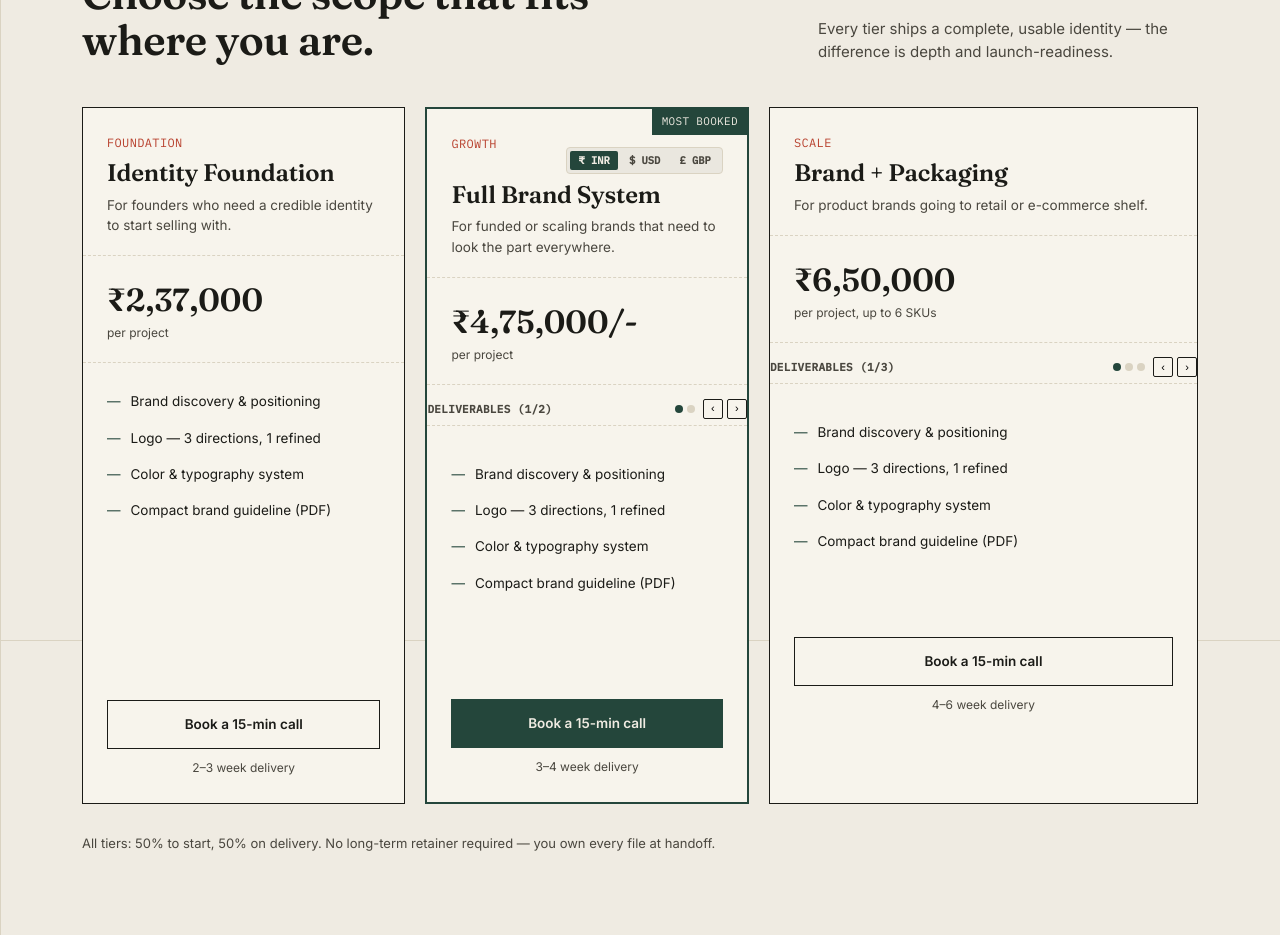
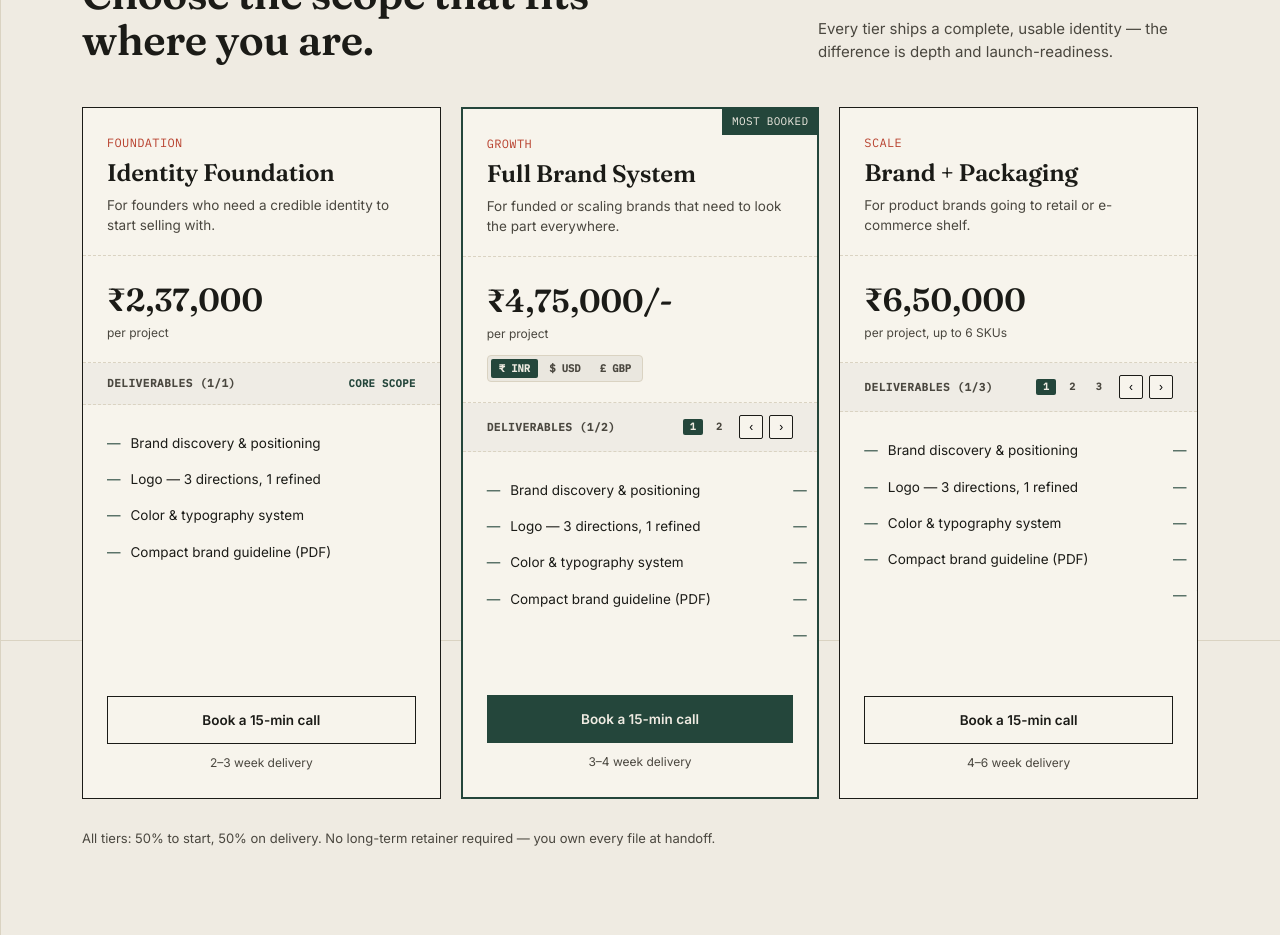
Before and after one commit to Vrundpatel153/drawingboard, a React (Vite) app in the folder react-app/: page /service/branding in a window 1280 px wide. Shown: the part 7360-8295 px from the top of the page. Built offline with nearby package versions, Linux system fonts and the light colour scheme; no server answers; a web font is replaced by a local one.

Commit message:
fix: polish pricing cards UI alignment, currency toggle layout, and deliverables slider responsiveness

```diff
--- a/react-app/src/pages/BrandingPage.jsx
+++ b/react-app/src/pages/BrandingPage.jsx
@@ -411,7 +411,8 @@ export default function BrandingPage() {
         .bp-tier-list { padding: 20px 24px; flex: 1; list-style: none; font-size: 13.5px; }
         .bp-tier-list li { padding: 8px 0; display: flex; gap: 10px; }
         .bp-tier-list li::before { content: "—"; color: var(--pine); flex-shrink: 0; }
-        .bp-tier-foot { padding: 22px 24px 26px; }
+        .bp-tier-foot { padding: 22px 24px 26px; margin-top: auto; }
+
         .bp-tier-btn { display: block; text-align: center; padding: 13px; border: 1.5px solid var(--ink); font-size: 13.5px; font-weight: 600; text-decoration: none; color: var(--ink); transition: opacity .15s; }
         .bp-tier.bp-feat .bp-tier-btn { background: var(--pine); color: var(--paper); border-color: var(--pine); }
         .bp-tier-btn:hover { opacity: 0.85; }
@@ -1315,7 +1316,6 @@ export default function BrandingPage() {
 
         {/* ── PRICING ──────────────────────────────────────────────────── */}
         <section id="pricing">
-
           <div className="wrap">
             <div className="bp-section-head">
               <div>
@@ -1326,36 +1326,60 @@ export default function BrandingPage() {
             </div>
 
             <div className="bp-tiers">
-              {/* Foundation */}
+              {/* Foundation — Card 1 */}
               <div className="bp-tier">
                 <div className="bp-tier-head">
                   <div className="name mono">FOUNDATION</div>
                   <h3>Identity Foundation</h3>
+
                   <p className="desc">For founders who need a credible identity to start selling with.</p>
                 </div>
                 <div className="bp-tier-price">
                   <span className="amt">₹2,37,000</span>
                   <div className="per">per project</div>
                 </div>
-                <ul className="bp-tier-list">
+
+                {/* Unified Deliverables Bar */}
+                <div style={{ display: 'flex', justifyContent: 'space-between', alignItems: 'center', padding: '12px 24px', background: 'rgba(27,27,23,0.03)', borderBottom: '1px dashed var(--paper-line)' }}>
+                  <span className="mono" style={{ fontSize: '11px', fontWeight: 'bold', color: 'var(--ink-soft)', letterSpacing: '0.05em' }}>
+                    DELIVERABLES (1/1)
+                  </span>
+                  <span className="mono" style={{ fontSize: '10.5px', color: 'var(--pine)', fontWeight: 600, letterSpacing: '0.04em' }}>
+                    CORE SCOPE
+                  </span>
+                </div>
+
+                <div style={{ padding: '20px 24px', flex: 1 }}>
+                  <ul className="bp-tier-list" style={{ padding: 0, margin: 0 }}>
                     <li>Brand discovery &amp; positioning</li>
                     <li>Logo — 3 directions, 1 refined</li>
                     <li>Color &amp; typography system</li>
                     <li>Compact brand guideline (PDF)</li>
                   </ul>
+                </div>
+
                 <div className="bp-tier-foot">
                   <a className="bp-tier-btn" href="https://cal.com/dandelion-nrvrze" target="_blank" rel="noopener noreferrer">Book a 15-min call</a>
                   <div className="bp-tier-time">2–3 week delivery</div>
                 </div>
               </div>
 
-              {/* Growth — Featured */}
+              {/* Growth — Featured Card 2 */}
               <div className="bp-tier bp-feat">
                 <div className="bp-flag mono">MOST BOOKED</div>
                 <div className="bp-tier-head">
-                  <div style={{ display: 'flex', justifyContent: 'space-between', alignItems: 'flex-start', flexWrap: 'wrap', gap: '8px', marginBottom: '8px' }}>
-                    <div className="name mono" style={{ margin: 0 }}>GROWTH</div>
-                    <div className="bp-currency-toggle mono" style={{ marginTop: '12px' }}>
+                  <div className="name mono">GROWTH</div>
+                  <h3>Full Brand System</h3>
+                  <p className="desc">For funded or scaling brands that need to look the part everywhere.</p>
+                </div>
+
+                <div className="bp-tier-price" style={{ display: 'flex', justifyContent: 'space-between', alignItems: 'flex-end', gap: '12px', flexWrap: 'wrap' }}>
+                  <div>
+                    <span className="amt">{growthPrices[growthCurrency]}</span>
+                    <div className="per">per project</div>
+                  </div>
+                  {/* Currency Toggle inside price block */}
+                  <div className="bp-currency-toggle mono" style={{ margin: 0 }}>
                     <button
                       type="button"
                       className={`bp-curr-btn ${growthCurrency === 'INR' ? 'active' : ''}`}
@@ -1382,52 +1406,33 @@ export default function BrandingPage() {
                     </button>
                   </div>
                 </div>
-                  <h3>Full Brand System</h3>
-                  <p className="desc">For funded or scaling brands that need to look the part everywhere.</p>
-                </div>
-                <div className="bp-tier-price">
-                  <span className="amt">{growthPrices[growthCurrency]}</span>
-                  <div className="per">per project</div>
-                </div>
-
-                {/* Deliverables Inner Side Slider Header */}
-                <div style={{ display: 'flex', justifyContent: 'space-between', alignItems: 'center', margin: '14px 0 10px', paddingBottom: '6px', borderBottom: '1px dashed var(--paper-line)' }}>
-                  <span className="mono" style={{ fontSize: '11px', fontWeight: 600, color: 'var(--ink-soft)' }}>
+
+                {/* Unified Deliverables Bar */}
+                <div style={{ display: 'flex', justifyContent: 'space-between', alignItems: 'center', padding: '12px 24px', background: 'rgba(27,27,23,0.03)', borderBottom: '1px dashed var(--paper-line)' }}>
+                  <span className="mono" style={{ fontSize: '11px', fontWeight: 'bold', color: 'var(--ink-soft)', letterSpacing: '0.05em' }}>
                     DELIVERABLES ({growthSlide + 1}/2)
                   </span>
-                  <div style={{ display: 'flex', alignItems: 'center', gap: '4px' }}>
+                  <div style={{ display: 'flex', alignItems: 'center', gap: '6px' }}>
                     <button
                       type="button"
                       onClick={() => setGrowthSlide(0)}
-                      style={{
-                        width: '8px',
-                        height: '8px',
-                        borderRadius: '50%',
-                        border: 'none',
-                        background: growthSlide === 0 ? 'var(--pine)' : 'var(--paper-line)',
-                        cursor: 'pointer',
-                        padding: 0
-                      }}
-                      title="Slide 1: Core Foundation"
-                    />
+                      className={`bp-curr-btn mono ${growthSlide === 0 ? 'active' : ''}`}
+                      style={{ fontSize: '10px', padding: '3px 7px' }}
+                    >
+                      1
+                    </button>
                     <button
                       type="button"
                       onClick={() => setGrowthSlide(1)}
-                      style={{
-                        width: '8px',
-                        height: '8px',
-                        borderRadius: '50%',
-                        border: 'none',
-                        background: growthSlide === 1 ? 'var(--pine)' : 'var(--paper-line)',
-                        cursor: 'pointer',
-                        padding: 0
-                      }}
-                      title="Slide 2: Full System"
-                    />
+                      className={`bp-curr-btn mono ${growthSlide === 1 ? 'active' : ''}`}
+                      style={{ fontSize: '10px', padding: '3px 7px' }}
+                    >
+                      2
+                    </button>
                     <button
                       type="button"
                       onClick={() => setGrowthSlide((prev) => (prev > 0 ? prev - 1 : 1))}
-                      style={{ background: 'none', border: '1px solid var(--ink)', borderRadius: '2px', width: '20px', height: '20px', display: 'flex', alignItems: 'center', justifyContent: 'center', cursor: 'pointer', fontSize: '11px', marginLeft: '4px', lineHeight: 1 }}
+                      style={{ background: 'var(--card)', border: '1px solid var(--ink)', borderRadius: '2px', width: '24px', height: '24px', display: 'flex', alignItems: 'center', justifyContent: 'center', cursor: 'pointer', fontSize: '12px', marginLeft: '4px', lineHeight: 1 }}
                       title="Previous slide"
                     >
                       ‹
@@ -1435,7 +1440,7 @@ export default function BrandingPage() {
                     <button
                       type="button"
                       onClick={() => setGrowthSlide((prev) => (prev < 1 ? prev + 1 : 0))}
-                      style={{ background: 'none', border: '1px solid var(--ink)', borderRadius: '2px', width: '20px', height: '20px', display: 'flex', alignItems: 'center', justifyContent: 'center', cursor: 'pointer', fontSize: '11px', lineHeight: 1 }}
+                      style={{ background: 'var(--card)', border: '1px solid var(--ink)', borderRadius: '2px', width: '24px', height: '24px', display: 'flex', alignItems: 'center', justifyContent: 'center', cursor: 'pointer', fontSize: '12px', lineHeight: 1 }}
                       title="Next slide"
                     >
                       ›
@@ -1443,16 +1448,15 @@ export default function BrandingPage() {
                   </div>
                 </div>
 
-                {/* Inner Side Slider Track */}
-                <div style={{ overflow: 'hidden', width: '100%' }}>
+                <div style={{ padding: '20px 24px', flex: 1, overflow: 'hidden' }}>
                   <div style={{ display: 'flex', transform: `translateX(-${growthSlide * 100}%)`, transition: 'transform 0.35s cubic-bezier(0.4, 0, 0.2, 1)' }}>
-                    <ul className="bp-tier-list" style={{ minWidth: '100%', flexShrink: 0, margin: 0 }}>
+                    <ul className="bp-tier-list" style={{ minWidth: '100%', flexShrink: 0, padding: 0, margin: 0 }}>
                       <li>Brand discovery &amp; positioning</li>
                       <li>Logo — 3 directions, 1 refined</li>
                       <li>Color &amp; typography system</li>
                       <li>Compact brand guideline (PDF)</li>
                     </ul>
-                    <ul className="bp-tier-list" style={{ minWidth: '100%', flexShrink: 0, margin: 0 }}>
+                    <ul className="bp-tier-list" style={{ minWidth: '100%', flexShrink: 0, padding: 0, margin: 0 }}>
                       <li>Everything in Foundation</li>
                       <li>Messaging pillars &amp; voice guide</li>
                       <li>Full guideline (PDF + web-based)</li>
@@ -1468,7 +1472,7 @@ export default function BrandingPage() {
                 </div>
               </div>
 
-              {/* Scale */}
+              {/* Scale — Card 3 */}
               <div className="bp-tier">
                 <div className="bp-tier-head">
                   <div className="name mono">SCALE</div>
@@ -1480,58 +1484,40 @@ export default function BrandingPage() {
                   <div className="per">per project, up to 6 SKUs</div>
                 </div>
 
-                {/* Deliverables Inner Side Slider Header */}
-                <div style={{ display: 'flex', justifyContent: 'space-between', alignItems: 'center', margin: '14px 0 10px', paddingBottom: '6px', borderBottom: '1px dashed var(--paper-line)' }}>
-                  <span className="mono" style={{ fontSize: '11px', fontWeight: 600, color: 'var(--ink-soft)' }}>
+                {/* Unified Deliverables Bar */}
+                <div style={{ display: 'flex', justifyContent: 'space-between', alignItems: 'center', padding: '12px 24px', background: 'rgba(27,27,23,0.03)', borderBottom: '1px dashed var(--paper-line)' }}>
+                  <span className="mono" style={{ fontSize: '11px', fontWeight: 'bold', color: 'var(--ink-soft)', letterSpacing: '0.05em' }}>
                     DELIVERABLES ({scaleSlide + 1}/3)
                   </span>
-                  <div style={{ display: 'flex', alignItems: 'center', gap: '4px' }}>
+                  <div style={{ display: 'flex', alignItems: 'center', gap: '6px' }}>
                     <button
                       type="button"
                       onClick={() => setScaleSlide(0)}
-                      style={{
-                        width: '8px',
-                        height: '8px',
-                        borderRadius: '50%',
-                        border: 'none',
-                        background: scaleSlide === 0 ? 'var(--pine)' : 'var(--paper-line)',
-                        cursor: 'pointer',
-                        padding: 0
-                      }}
-                      title="Slide 1: Foundation"
-                    />
+                      className={`bp-curr-btn mono ${scaleSlide === 0 ? 'active' : ''}`}
+                      style={{ fontSize: '10px', padding: '3px 7px' }}
+                    >
+                      1
+                    </button>
                     <button
                       type="button"
                       onClick={() => setScaleSlide(1)}
-                      style={{
-                        width: '8px',
-                        height: '8px',
-                        borderRadius: '50%',
-                        border: 'none',
-                        background: scaleSlide === 1 ? 'var(--pine)' : 'var(--paper-line)',
-                        cursor: 'pointer',
-                        padding: 0
-                      }}
-                      title="Slide 2: Full System"
-                    />
+                      className={`bp-curr-btn mono ${scaleSlide === 1 ? 'active' : ''}`}
+                      style={{ fontSize: '10px', padding: '3px 7px' }}
+                    >
+                      2
+                    </button>
                     <button
                       type="button"
                       onClick={() => setScaleSlide(2)}
-                      style={{
-                        width: '8px',
-                        height: '8px',
-                        borderRadius: '50%',
-                        border: 'none',
-                        background: scaleSlide === 2 ? 'var(--pine)' : 'var(--paper-line)',
-                        cursor: 'pointer',
-                        padding: 0
-                      }}
-                      title="Slide 3: Packaging & Launch"
-                    />
+                      className={`bp-curr-btn mono ${scaleSlide === 2 ? 'active' : ''}`}
+                      style={{ fontSize: '10px', padding: '3px 7px' }}
+                    >
+                      3
+                    </button>
                     <button
                       type="button"
                       onClick={() => setScaleSlide((prev) => (prev > 0 ? prev - 1 : 2))}
-                      style={{ background: 'none', border: '1px solid var(--ink)', borderRadius: '2px', width: '20px', height: '20px', display: 'flex', alignItems: 'center', justifyContent: 'center', cursor: 'pointer', fontSize: '11px', marginLeft: '4px', lineHeight: 1 }}
+                      style={{ background: 'var(--card)', border: '1px solid var(--ink)', borderRadius: '2px', width: '24px', height: '24px', display: 'flex', alignItems: 'center', justifyContent: 'center', cursor: 'pointer', fontSize: '12px', marginLeft: '4px', lineHeight: 1 }}
                       title="Previous slide"
                     >
                       ‹
@@ -1539,7 +1525,7 @@ export default function BrandingPage() {
                     <button
                       type="button"
                       onClick={() => setScaleSlide((prev) => (prev < 2 ? prev + 1 : 0))}
-                      style={{ background: 'none', border: '1px solid var(--ink)', borderRadius: '2px', width: '20px', height: '20px', display: 'flex', alignItems: 'center', justifyContent: 'center', cursor: 'pointer', fontSize: '11px', lineHeight: 1 }}
+                      style={{ background: 'var(--card)', border: '1px solid var(--ink)', borderRadius: '2px', width: '24px', height: '24px', display: 'flex', alignItems: 'center', justifyContent: 'center', cursor: 'pointer', fontSize: '12px', lineHeight: 1 }}
                       title="Next slide"
                     >
                       ›
@@ -1547,23 +1533,22 @@ export default function BrandingPage() {
                   </div>
                 </div>
 
-                {/* Inner Side Slider Track */}
-                <div style={{ overflow: 'hidden', width: '100%' }}>
+                <div style={{ padding: '20px 24px', flex: 1, overflow: 'hidden' }}>
                   <div style={{ display: 'flex', transform: `translateX(-${scaleSlide * 100}%)`, transition: 'transform 0.35s cubic-bezier(0.4, 0, 0.2, 1)' }}>
-                    <ul className="bp-tier-list" style={{ minWidth: '100%', flexShrink: 0, margin: 0 }}>
+                    <ul className="bp-tier-list" style={{ minWidth: '100%', flexShrink: 0, padding: 0, margin: 0 }}>
                       <li>Brand discovery &amp; positioning</li>
                       <li>Logo — 3 directions, 1 refined</li>
                       <li>Color &amp; typography system</li>
                       <li>Compact brand guideline (PDF)</li>
                     </ul>
-                    <ul className="bp-tier-list" style={{ minWidth: '100%', flexShrink: 0, margin: 0 }}>
+                    <ul className="bp-tier-list" style={{ minWidth: '100%', flexShrink: 0, padding: 0, margin: 0 }}>
                       <li>Everything in Foundation</li>
                       <li>Messaging pillars &amp; voice guide</li>
                       <li>Full guideline (PDF + web-based)</li>
                       <li>Stationery suite (cards, deck, letterhead)</li>
                       <li>Website header &amp; banner kit</li>
                     </ul>
-                    <ul className="bp-tier-list" style={{ minWidth: '100%', flexShrink: 0, margin: 0 }}>
+                    <ul className="bp-tier-list" style={{ minWidth: '100%', flexShrink: 0, padding: 0, margin: 0 }}>
                       <li>Everything in Full Brand System</li>
                       <li>Packaging design, up to 6 SKUs</li>
                       <li>Social &amp; digital launch assets</li>
@@ -1577,12 +1562,13 @@ export default function BrandingPage() {
                   <div className="bp-tier-time">4–6 week delivery</div>
                 </div>
               </div>
-
             </div>
 
             <p style={{ fontSize: '13px', color: 'var(--ink-soft)', marginTop: '30px' }}>
+
               All tiers: 50% to start, 50% on delivery. No long-term retainer required — you own every file at handoff.
             </p>
+
           </div>
         </section>
 
```
Lines whose indentation alone changed are shown as unchanged.
